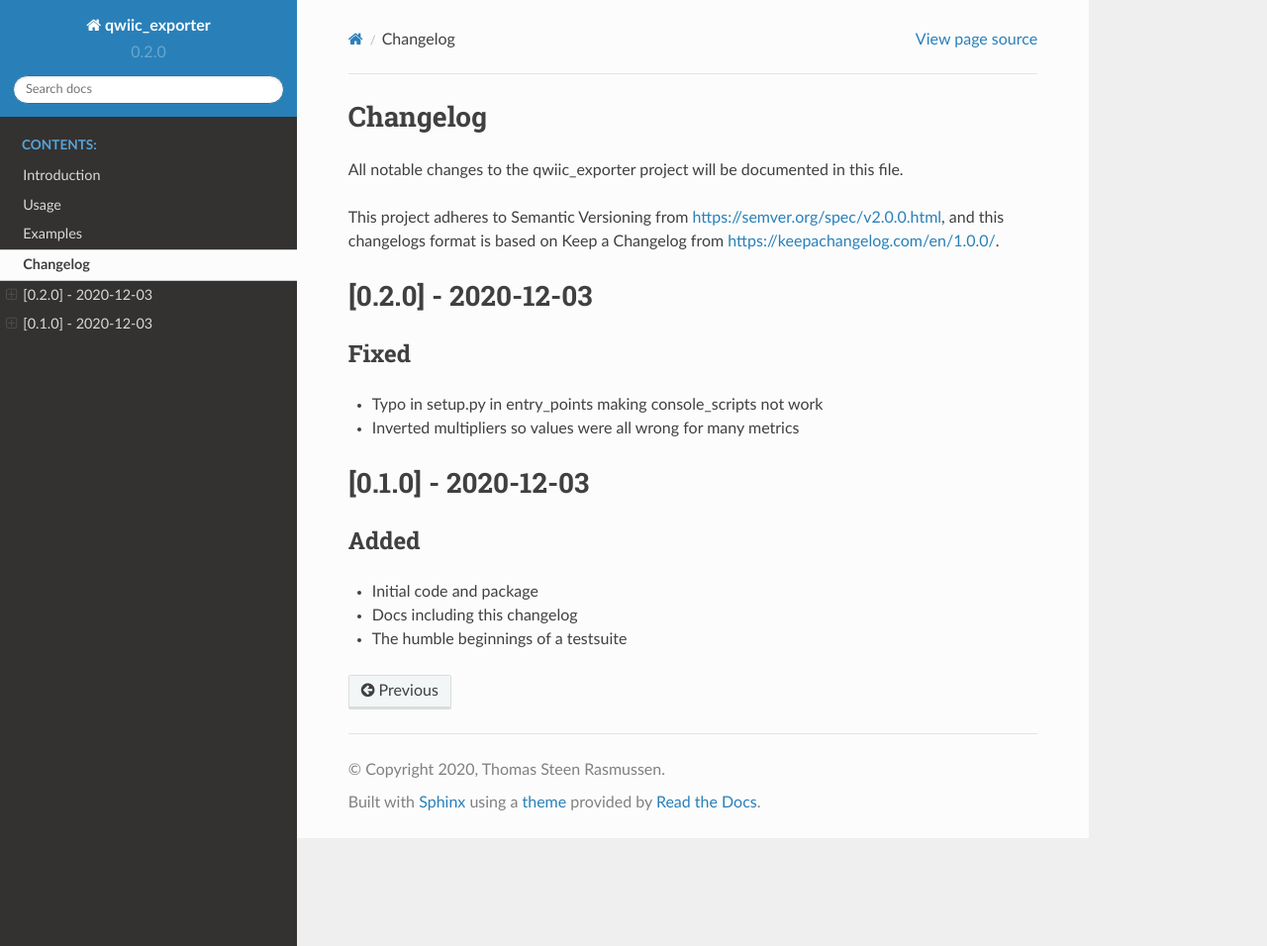
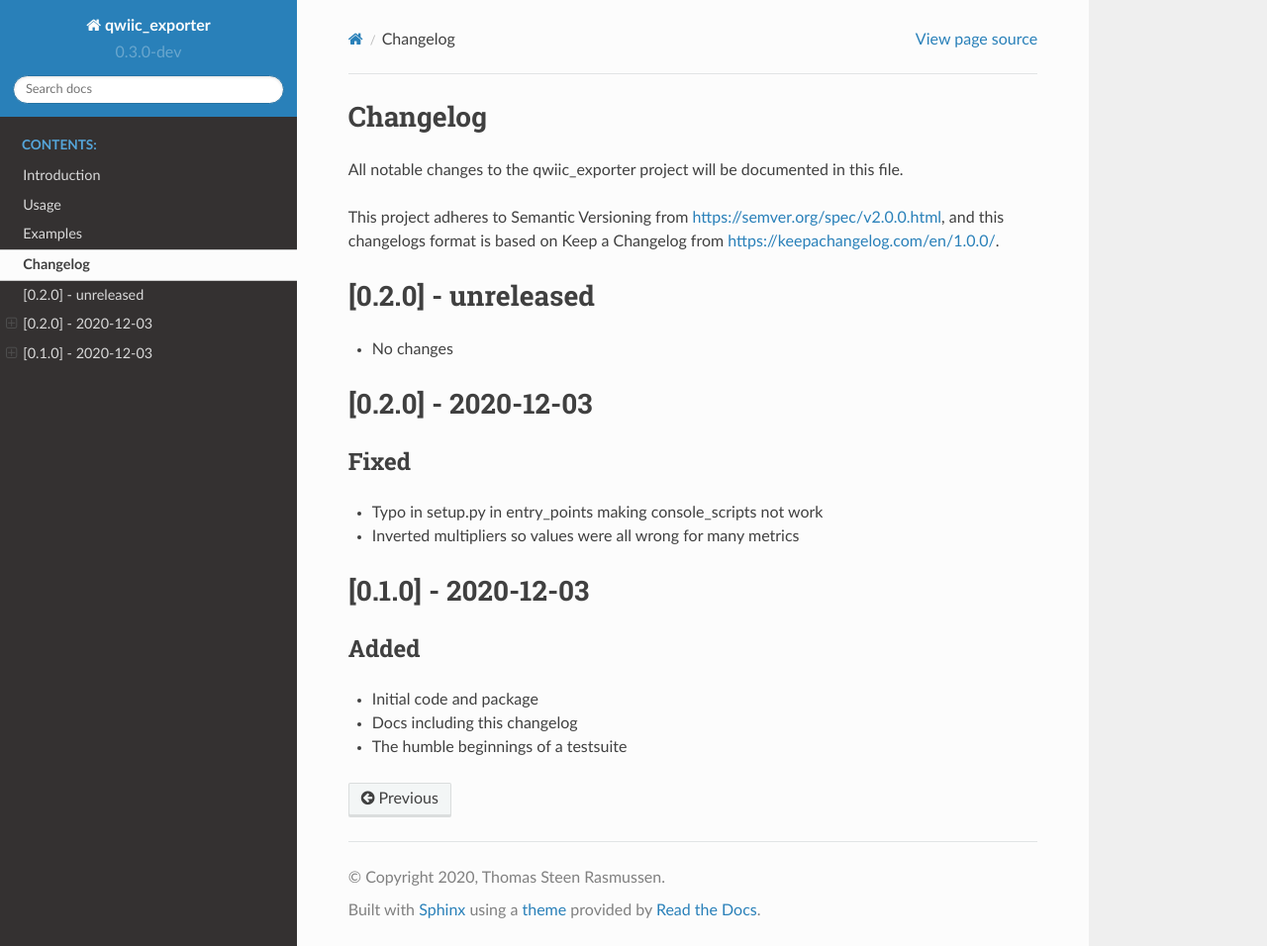
Before and after one commit to tykling/qwiic_exporter, a Sphinx documentation site: the page built from docs/changelog.rst, in a window 1280 px wide and 956 px high. Shown: the whole window at 99% size. Built offline with Sphinx 7.4.7 and the Read the Docs theme 2.0.0, drawn with Linux system fonts in a browser that asks for light colours.

Commit message:
back to dev, v0.3.0-dev

```diff
--- a/docs/changelog.rst
+++ b/docs/changelog.rst
@@ -4,6 +4,11 @@ All notable changes to the qwiic_exporter project will be documented in this fil
 
 This project adheres to Semantic Versioning from https://semver.org/spec/v2.0.0.html, and
 this changelogs format is based on Keep a Changelog from https://keepachangelog.com/en/1.0.0/.
+
+
+[0.2.0] - unreleased
+====================
+- No changes
 
 
 [0.2.0] - 2020-12-03
--- a/docs/conf.py
+++ b/docs/conf.py
@@ -15,7 +15,7 @@ extensions = [
 templates_path = ["_templates"]
 exclude_patterns = ["_build", "Thumbs.db", ".DS_Store"]
 master_doc = "index"
-version = "0.2.0"
+version = "0.3.0-dev"
 html_theme = "sphinx_rtd_theme"
 html_theme_options = {"display_version": True}
 man_pages = [
--- a/docs/usage.rst
+++ b/docs/usage.rst
@@ -8,7 +8,7 @@ Until I get something better written here are the argparse usage instructions::
                             [-q] [-v]
                             SERIALPORT PROMPATH
 
-   qwiic_exporter version 0.2.0. Exports metrics from SparkFun OpenLog
+   qwiic_exporter version 0.3.0-dev. Exports metrics from SparkFun OpenLog
    Artemis sensors to Prometheus node_exporter textfile collector path.
 
    positional arguments:
--- a/setup.py
+++ b/setup.py
@@ -12,7 +12,7 @@ with open("README.md", "r") as fh:
 
 setuptools.setup(
     name="qwiic_exporter",
-    version="0.2.0",
+    version="0.3.0-dev",
     author="Thomas Steen Rasmussen",
     author_email="thomas@gibfest.dk",
     description="QwiicExpoter is a Prometheus exporter for SparkFun QWIIC sensor shield Artemis OpenLog.",
```
Also changed, not shown: 1 other file.
